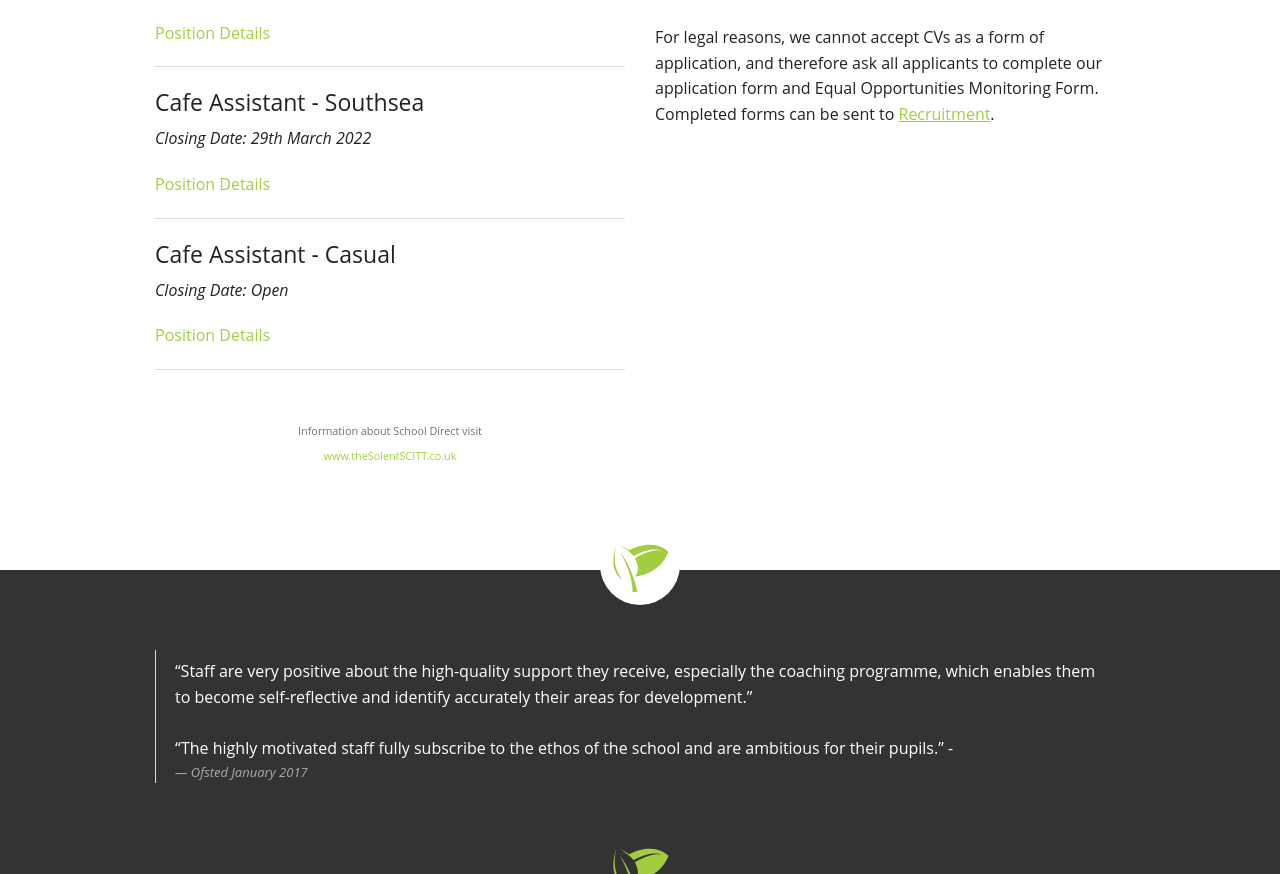
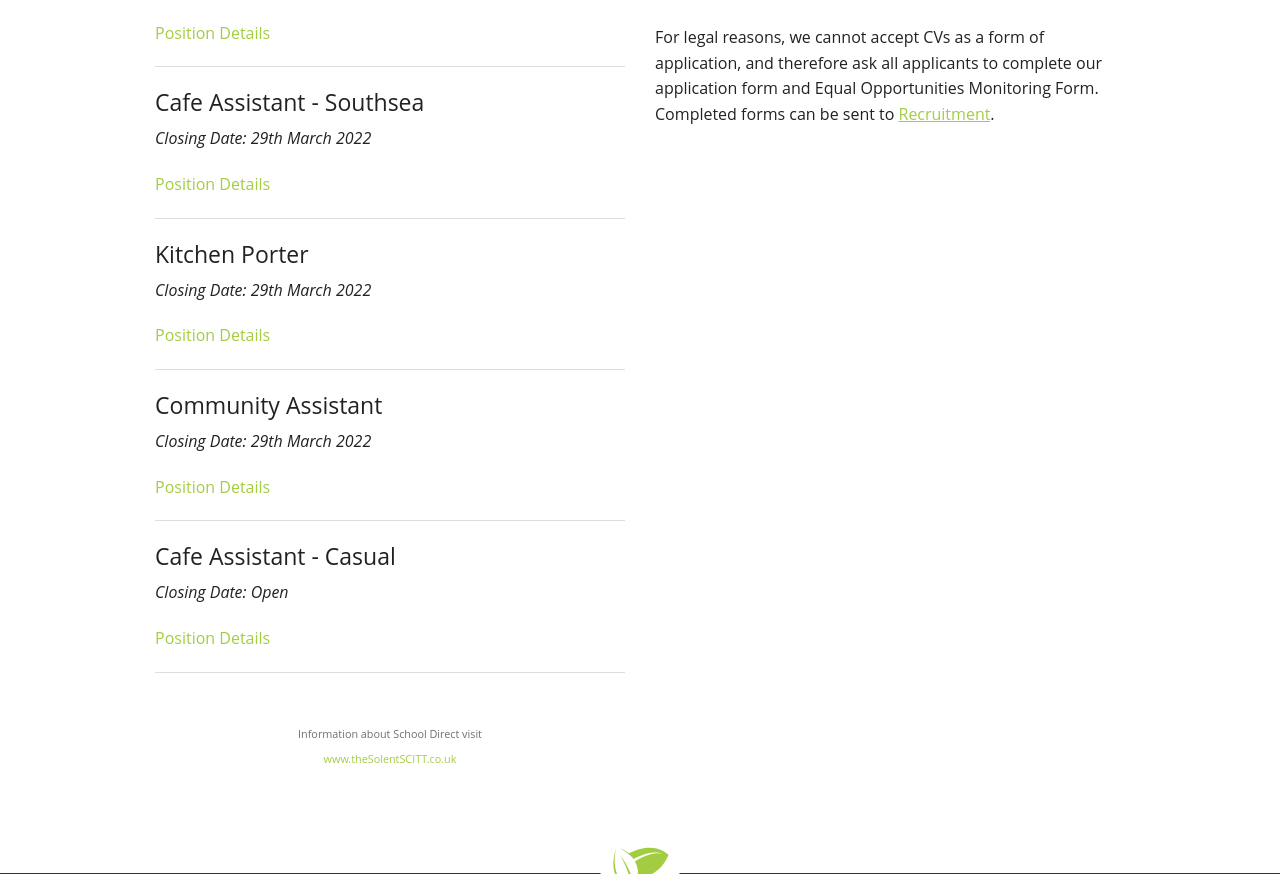
Before and after one commit to PCSITService/parkcommunityschool.co.uk, a PHP site: page /employment.php in a window 1280 px wide. Shown: the part 376-1250 px from the top of the page. Run offline with PHP 8.4, Linux system fonts and the light colour scheme; some libraries are stand-ins or nearby versions.

Commit message:
Employment update

```diff
--- a/employment.php
+++ b/employment.php
@@ -53,6 +53,24 @@
 
         <span class="subheader">
         <a href="assets/recruitment/cafe-assistant.pdf" target="_blank">Position Details</a>
+        </span>
+      </li>
+      <hr>
+      <li>
+        <h4>Kitchen Porter</h4>
+        <p><em>Closing Date: 29th March 2022</em></p>
+
+        <span class="subheader">
+        <a href="assets/recruitment/kitchen-porter.pdf" target="_blank">Position Details</a>
+        </span>
+      </li>
+      <hr>
+      <li>
+        <h4>Community Assistant</h4>
+        <p><em>Closing Date: 29th March 2022</em></p>
+
+        <span class="subheader">
+        <a href="assets/recruitment/community-assistant.pdf" target="_blank">Position Details</a>
         </span>
       </li>
       <hr>
```
Also changed, not shown: 2 other files.
